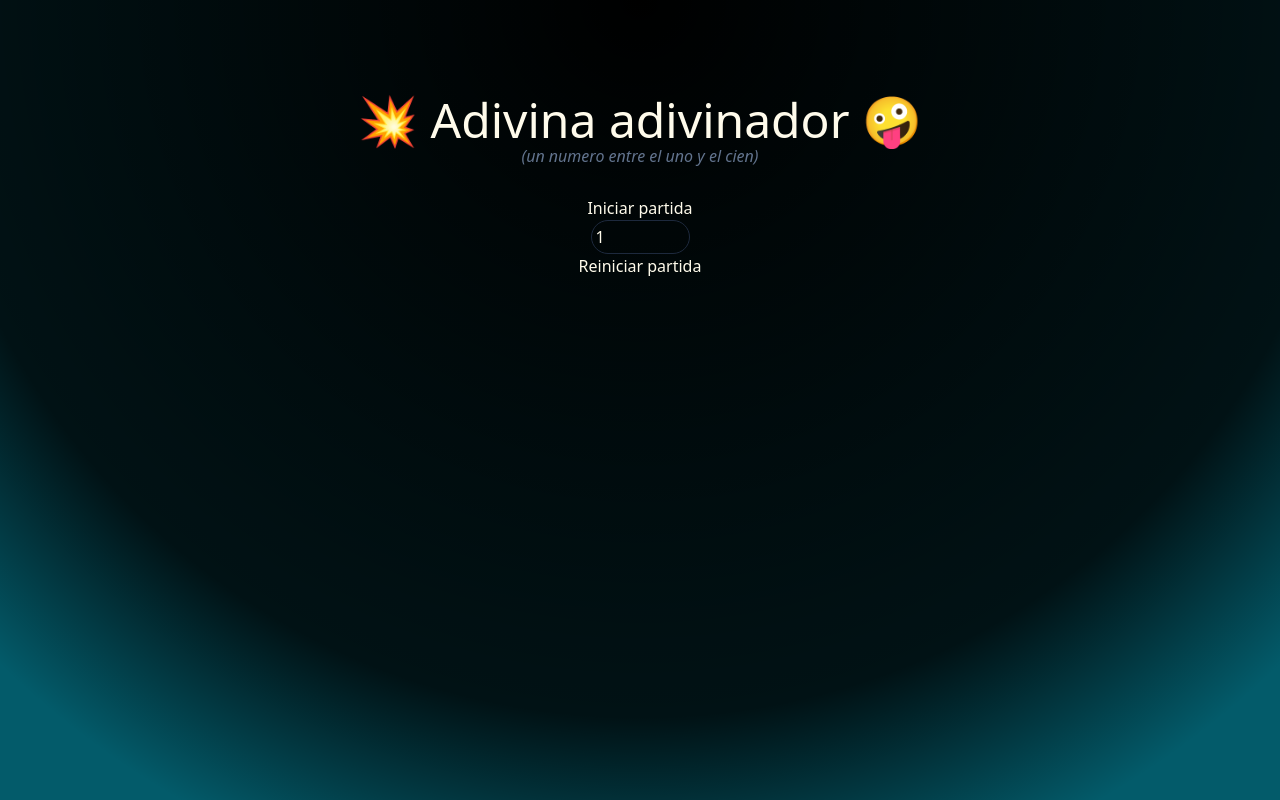
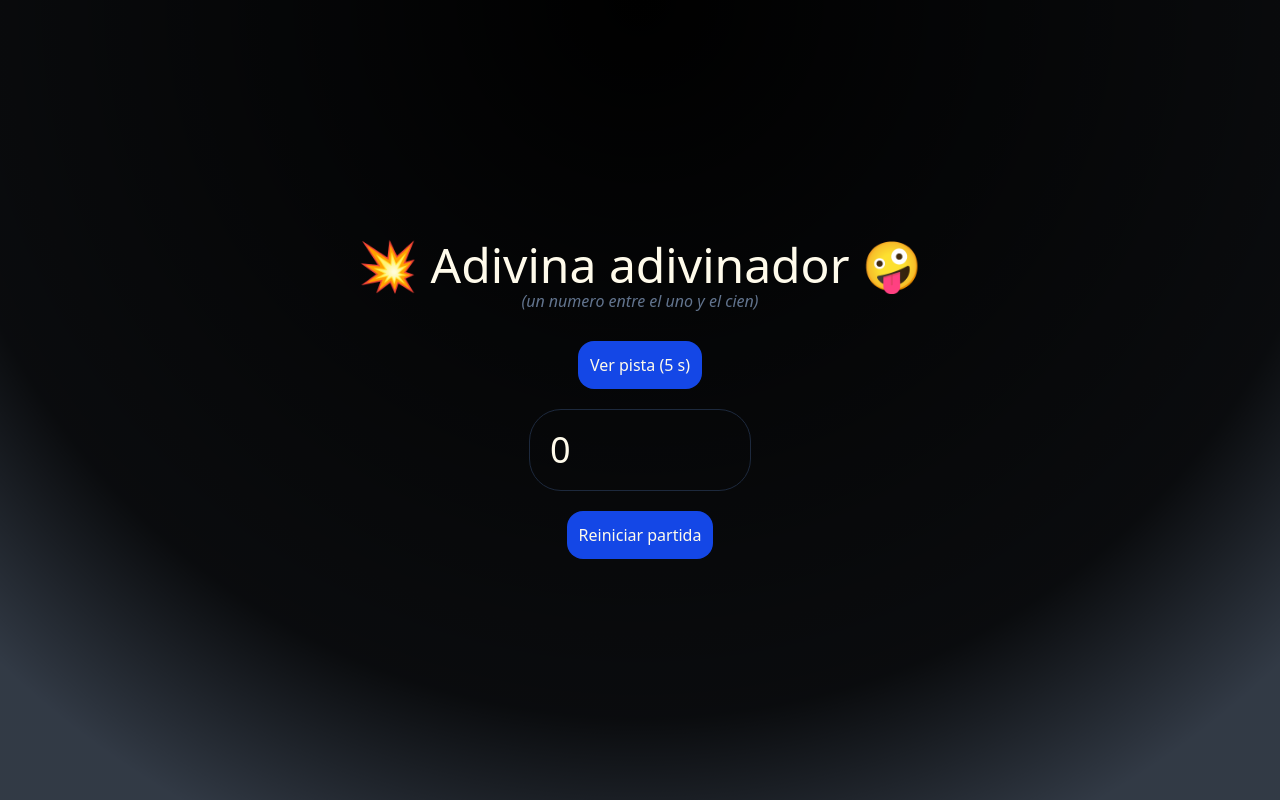
Before and after one commit to JonyR3G0/Front-end-m06, a React (Vite) app in the folder 05-conditional-rendering/02-adivina-el-numero/: page / in a window 1280 px wide. Built offline with nearby package versions, Linux system fonts and the light colour scheme.

Commit message:
feat: :rocket: Proyect guess the number functional v1
In this commit I upload the functional version of the guess the number workshop.

```diff
--- a/05-conditional-rendering/02-adivina-el-numero/src/App.jsx
+++ b/05-conditional-rendering/02-adivina-el-numero/src/App.jsx
@@ -1,11 +1,11 @@
 import React from 'react'
 import { Game } from './components/Game'
-import { StatusContext } from './context/StatusContext'
+import { InputContext } from './context/InputContext'
 
 export const App = () => {
   return (
-    <StatusContext>
+    <InputContext>
       <Game />
-    </StatusContext>
+    </InputContext>
   )
 }
--- /dev/null
+++ b/05-conditional-rendering/02-adivina-el-numero/src/assets/mensajes.json
@@ -0,0 +1,98 @@
+{
+  "frio": [
+    "Más frío que tu crush.",
+    "Nivel cubito derretido.",
+    "Ártico vibes, cero calor.",
+    "Congelado como tu WhatsApp.",
+    "Frío como tu sueldo.",
+    "Helado, estilo cementerio.",
+    "Polar, sin wifi.",
+    "Más frío que abrazo político.",
+    "Iceberg, Titanic approved.",
+    "Frío como beso forzado.",
+    "Modo congelador activado.",
+    "Frío estilo Siberia.",
+    "Más seco que tu DM.",
+    "Frío como tu motivación.",
+    "Hielo seco en tu cara.",
+    "Más helado que tus chistes.",
+    "Ártico nivel divorcio.",
+    "Frío: cero likes recibidos.",
+    "Más muerto que tu celular.",
+    "Estás congelado, pobre alma.",
+    "Frío como Netflix sin cuenta.",
+    "Ártico versión chanclas.",
+    "Más helado que tu café.",
+    "Nivel freezer olvidado.",
+    "Más frío que tu futuro.",
+    "Congelado, estilo Elsa malvada.",
+    "Frío como tu examen final.",
+    "Helado como la friendzone.",
+    "Más congelado que Windows 98.",
+    "Modo frigorífico: activado."
+  ],
+  "caliente": [
+    "Más caliente que tu ex.",
+    "Sudor estilo volcán activo.",
+    "Nivel microondas vacío.",
+    "Ardiendo como tus deudas.",
+    "Hot como WiFi robado.",
+    "Más ardiente que discusión familiar.",
+    "Te vas a chamuscar, bro.",
+    "Ardiendo como tu CPU.",
+    "Más caliente que comal seco.",
+    "Nivel sauna barato.",
+    "Hot como tus errores.",
+    "Hirviendo como café olvidado.",
+    "Más ardiente que TikTok tóxico.",
+    "Estás echando humo digital.",
+    "Te estás rostizando lento.",
+    "Arde como taco maldito.",
+    "Más caliente que regadera rota.",
+    "Horno sin salida vibes.",
+    "Nivel lava en chanclas.",
+    "Más caliente que julio en Vallarta.",
+    "Ardiendo como router chino.",
+    "Te estás carbonizando bonito.",
+    "Más caliente que tu RAM.",
+    "Caliente nivel Tinder falso.",
+    "Te cueces vivo, literal.",
+    "Más ardiente que grupo de WhatsApp.",
+    "Nivel sartén olvidado.",
+    "Más caliente que examen sorpresa.",
+    "Hotspot humano activado.",
+    "Nivel infierno, Dante llorando."
+  ],
+  "ganaste": [
+    "¡Ganaste, milagro navideño!",
+    "Victoria nivel circo barato.",
+    "Campeón del vacío digital.",
+    "Triunfo, pero sin aplausos.",
+    "Ganaste, héroe de chanclas.",
+    "Victoria instantánea, cero premio.",
+    "Éxito sin testigos, triste.",
+    "Ganaste y aún hueles raro.",
+    "Nivel dios desbloqueado (beta).",
+    "Ganaste, pero nadie te vio.",
+    "Victoria de dudosa importancia.",
+    "Ganaste, Netflix no te llama.",
+    "Triunfo sin fans presentes.",
+    "Ganaste, pero sigues soltero.",
+    "CORRECTO, lava esquivada.",
+    "Ganaste, héroe sin sueldo.",
+    "Victoria digna de TikTok.",
+    "Triunfo nivel meme olvidado.",
+    "Ganaste, pero no hay trofeo.",
+    "Éxito barato, versión demo.",
+    "Ganaste, tu gato lo aprueba.",
+    "Victoria sin sentido alguno.",
+    "Ganaste, emoji triste incluido.",
+    "Triunfo nivel videojuego pirata.",
+    "Ganaste, nadie pidió esto.",
+    "Victoria tan inútil como tú.",
+    "Ganaste y sigues igual.",
+    "CORRECTO: ego inflado.",
+    "Ganaste, pero fue chiripa.",
+    "Victoria low-cost desbloqueada."
+  ]
+}
--- a/05-conditional-rendering/02-adivina-el-numero/src/components/Game.jsx
+++ b/05-conditional-rendering/02-adivina-el-numero/src/components/Game.jsx
@@ -1,7 +1,8 @@
-import React, { useEffect, useState } from 'react'
+import React, { useContext, useEffect, useState } from 'react'
 import { InputNumber } from './InputNumber'
 import { Message } from './Message'
 import { RestartButton } from './RestartButton'
+import { InputUserContext } from '../context/InputContext'
 
 const generateRandomInt = (multFactor) => {
   return Math.floor(Math.random() * multFactor)
@@ -14,18 +15,18 @@ const generateRandomInt = (multFactor) => {
 //     "El número es mayor" o "El número es menor" como pistas.
 
 export const Game = () => {
+  // Importing and destructuring the user input context
+  const { inputContextState, setInputContextState } = useContext(InputUserContext)
   // userInput for managing the random number to guess, it uses useuserInput for restarting the round
   const [randomInt, setRandomInt] = useState(0)
-  // userInput for the winning, cold/hot message
-  const [message, setMessage] = useState('hola')
   // userInput for managing the dinamic background bgColor
   const [bgColor, setBgColor] = useState('#64748b')
   // userInput for managing the user input
-  const [userInput, setUserInput] = useState(1)
+  // const [userInput, setUserInput] = useState(1)
 
-  function getInputNumber (numberGuess) {
-    setUserInput(numberGuess)
-  }
+  // function getInputNumber (numberGuess) {
+  //   setUserInput(numberGuess)
+  // }
 
   /**
    * This hook creates a random number between 1-100 every time the component is loaded
@@ -35,23 +36,22 @@ export const Game = () => {
   }, [setRandomInt])
 
   useEffect(() => {
-    if (userInput < randomInt) {
-      setMessage('frio')
-      setBgColor('#06b6d4')
+    if (inputContextState < randomInt + 15 && inputContextState > randomInt - 15) {
+      setBgColor('#dc2626')
+    } else {
+      setBgColor('#1d4ed8')
     }
-    if (userInput > randomInt) {
-      setMessage('caliente')
-      setBgColor('#dc2626')
-    }
-    if (parseInt(userInput) === parseInt(randomInt)) {
-      setMessage('Felicidades has ganado.')
+    if (parseInt(inputContextState) === parseInt(randomInt)) {
       setBgColor('#4ade80')
     }
-  }, [userInput, randomInt, setBgColor, setMessage])
+    if (parseInt(inputContextState) === parseInt(0)) {
+      setBgColor('#64748b')
+    }
+  }, [inputContextState, randomInt, setBgColor])
 
   return (
     <div
-      className='text-amber-50 flex flex-col transition-all absolute inset-0 -z-10 h-full w-full items-center px-5 py-24'
+      className='text-center justify-center text-amber-50 flex flex-col transition-all absolute inset-0 -z-10 h-full w-full items-center px-5 py-24'
       style={{
         background: `
       radial-gradient(
@@ -62,14 +62,14 @@ export const Game = () => {
       ),
       ${bgColor}
     `,
-        transition: 'all 1s ease-out'
+        transition: 'all 10s ease-out'
       }}
     >
       {/* <div>{randomInt}</div> */}
       <h1 className='text-5xl'>💥 Adivina adivinador 🤪</h1>
       <h2 className='italic text-slate-500 pb-7'>(un numero entre el uno y el cien)</h2>
-      <Message userInput={userInput} />
-      <InputNumber getInputNumber={getInputNumber} randomInt={randomInt} userInput={userInput} />
+      <Message randomInt={randomInt} />
+      <InputNumber />
       <RestartButton />
     </div>
 
--- a/05-conditional-rendering/02-adivina-el-numero/src/components/InputNumber.jsx
+++ b/05-conditional-rendering/02-adivina-el-numero/src/components/InputNumber.jsx
@@ -1,9 +1,11 @@
-import React from 'react'
+import { useContext } from 'react'
+import { InputUserContext } from '../context/InputContext'
 
-export const InputNumber = ({ getInputNumber, userInput }) => {
+export const InputNumber = () => {
+  const { inputContextState, setInputContextState } = useContext(InputUserContext)
   return (
     <div>
-      <input className='border-1 rounded-4xl p-1 border-slate-800 active:caret-amber-50 transition-all duration-300 ease-in-out' onChange={(e) => getInputNumber(e.target.value)} type='number' min='0' max={100} name='' id='' defaultValue={userInput} />
+      <input className='p-5 m-5 border-1 rounded-4xl text-4xl border-slate-800 active:caret-amber-50 transition-all duration-300 ease-in-out' onChange={(e) => setInputContextState(e.target.value)} type='number' min='1' max={100} name='' id='' defaultValue={inputContextState} />
     </div>
 
   )
--- a/05-conditional-rendering/02-adivina-el-numero/src/components/Message.jsx
+++ b/05-conditional-rendering/02-adivina-el-numero/src/components/Message.jsx
@@ -1,20 +1,41 @@
-import React, { useEffect, useState } from 'react'
+import React, { useEffect, useContext, useState } from 'react'
+import { InputUserContext } from '../context/InputContext'
+import mensajes from '../assets/mensajes.json'
 
-export const Message = ({ userInput, randomInt }) => {
-  const [message, setMessage] = useState('Iniciar partida')
+function randomMessage (tipe) {
+  const random = Math.floor(Math.random() * 30)
+  return mensajes[tipe][random]
+}
+
+export const Message = ({ randomInt }) => {
+  // inputContextState for the winning, cold/hot message
+  const { inputContextState } = useContext(InputUserContext)
+  // State for managing the state
+  const [message, setMessage] = useState('frio')
+  // State for dinamic message
+  const [pista, setPista] = useState(0)
+
+  function tempMessaje () {
+    setTimeout(() => { setPista(0) }, 5000)
+    return message
+  }
 
   useEffect(() => {
-    if (userInput < randomInt) {
-      setMessage('frio')
+    if (inputContextState < randomInt + 15 && inputContextState > randomInt - 15) {
+      setMessage(randomMessage('caliente'))
+    } else {
+      setMessage(randomMessage('frio'))
     }
-    if (userInput > randomInt) {
-      setMessage('caliente')
+    if (parseInt(inputContextState) === parseInt(randomInt)) {
+      setMessage(randomMessage('ganaste'))
     }
-    if (parseInt(userInput) === parseInt(randomInt)) {
-      setMessage('Felicidades has ganado.')
+    if (parseInt(inputContextState) === 0) {
+      setMessage('Empieza la partida 😐')
     }
-  }, [userInput, randomInt, setMessage])
+  }, [inputContextState, randomInt, setMessage])
   return (
-    <div><h2>{message}</h2></div>
+    <>
+      {pista === 1 ? <div className='text-2xl p-1'>{tempMessaje()}</div> : <button className='p-3 bg-blue-700 rounded-2xl hover:cursor-pointer' onClick={() => setPista(1)}>Ver pista (5 s)</button>}
+    </>
   )
 }
--- a/05-conditional-rendering/02-adivina-el-numero/src/components/RestartButton.jsx
+++ b/05-conditional-rendering/02-adivina-el-numero/src/components/RestartButton.jsx
@@ -1,7 +1,9 @@
-import React from 'react'
+function restartGame () {
+  location.reload()
+}
 
 export const RestartButton = () => {
   return (
-    <button>Reiniciar partida</button>
+    <button onClick={restartGame} className='p-3 bg-blue-700 rounded-2xl hover:cursor-pointer'>Reiniciar partida</button>
   )
 }
--- /dev/null
+++ b/05-conditional-rendering/02-adivina-el-numero/src/context/InputContext.jsx
@@ -0,0 +1,21 @@
+import { createContext, useState } from 'react'
+
+// Creating and exporting the context
+export const InputUserContext = createContext(0)
+
+// Creating the context provider
+export const InputContext = ({ children }) => {
+  // Generating the state that will be passed down to the childrens
+  const [inputContextState, setInputContextState] = useState(0)
+  // We can't pass down more than one value to value. So we create an object so we can pass down the useState
+  const StateObject = {
+    inputContextState,
+    setInputContextState
+  }
+  // Returning the provider
+  return (
+    <InputUserContext.Provider value={StateObject}>
+      {children}
+    </InputUserContext.Provider>
+  )
+}
--- a/05-conditional-rendering/02-adivina-el-numero/src/context/StatusContext.jsx
+++ /dev/null
@@ -1,18 +0,0 @@
-import { children, createContext, useState } from 'react'
-
-export const StatusTurn = createContext('')
-
-export const StatusContext = ({ children }) => {
-  const [state, setState] = useState('frio')
-  const StateObject = {
-    state,
-    setState
-  }
-  return (
-
-    <StatusTurn.Provider value={StateObject}>
-      {children}
-    </StatusTurn.Provider>
-
-  )
-}
```
